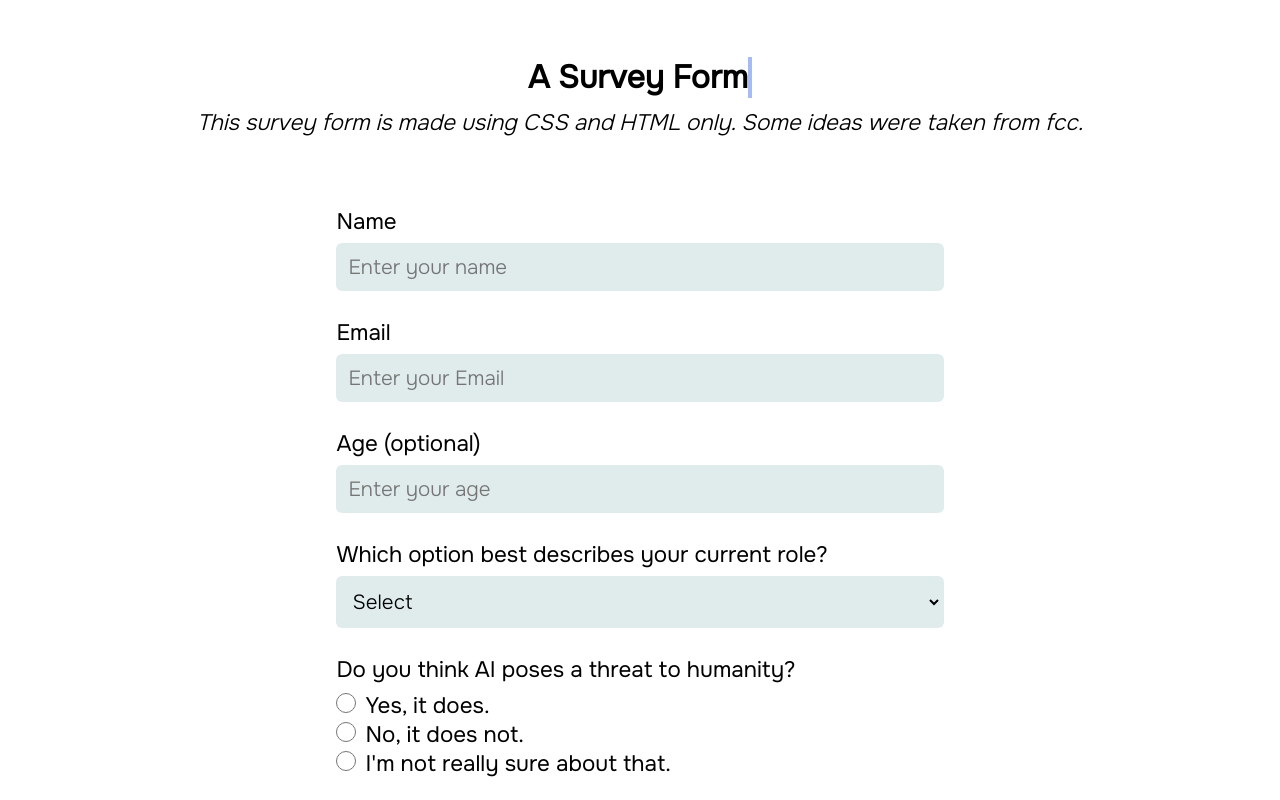
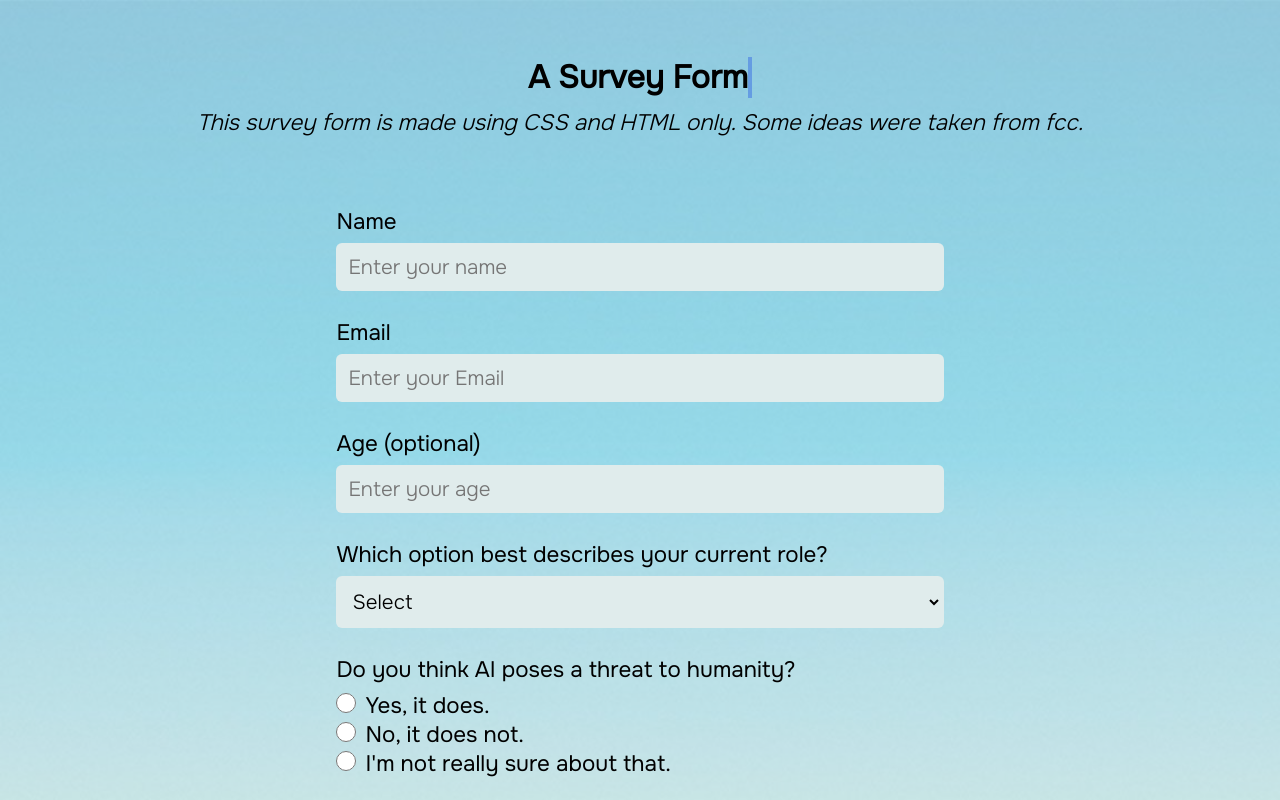
Before and after one commit to bilalae/form_project, a plain HTML site: page index.html in a window 1280 px wide. Shown: the top 800 px of the page. Drawn offline with Linux system fonts and the light colour scheme; the site is published under a folder, as on GitHub Pages, so addresses that start at the root find nothing.

Commit message:
fixed a bug that was messing around with images

```diff
--- a/styles/style.css
+++ b/styles/style.css
@@ -20,7 +20,7 @@ body{
 
 .top::before{
         content: "";
-        background-image: url("/styles/images/background.jpg");
+        background-image: url("../images/background.jpg");
 
         background-position: center;
         background-repeat: repeat;
```
Also changed, not shown: images/background.jpg (renamed from styles/images/background.jpg), images/landscape_bg.png (renamed from styles/images/landscape_bg.png), 2 other files.
